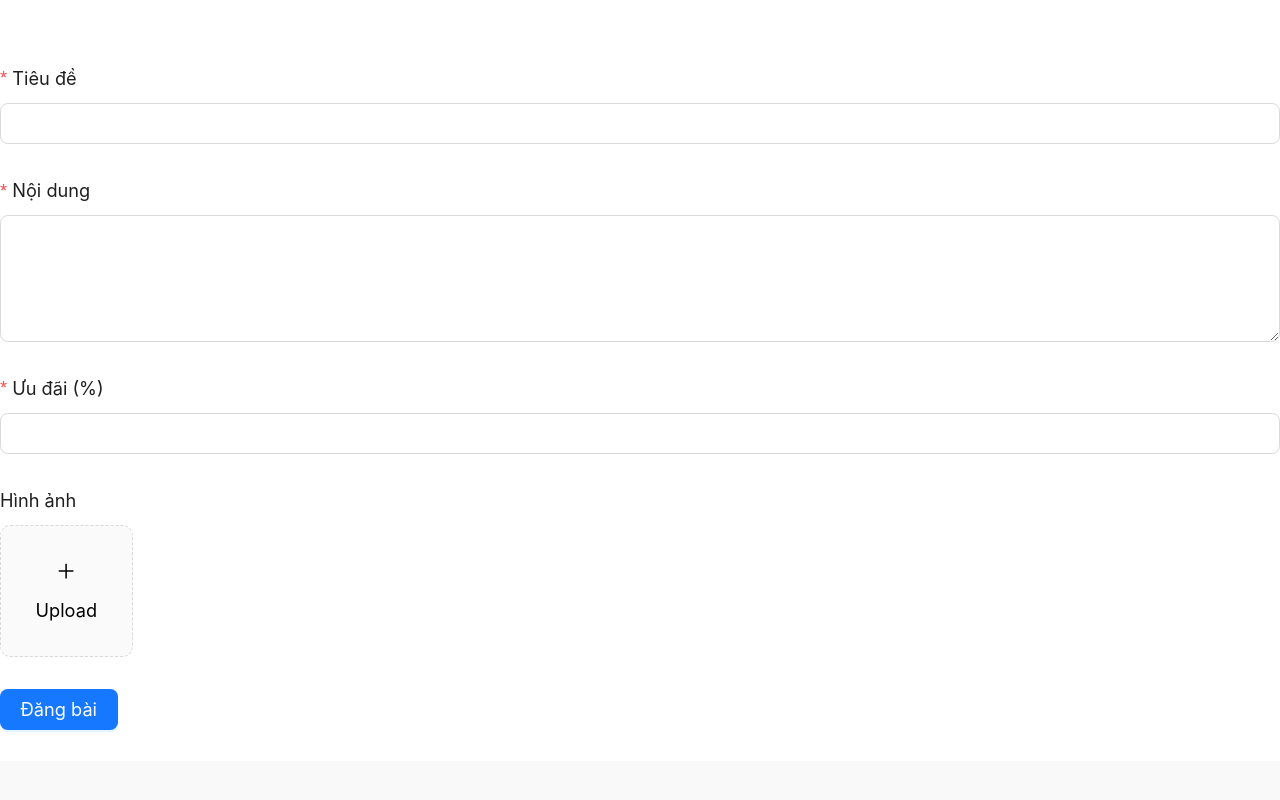
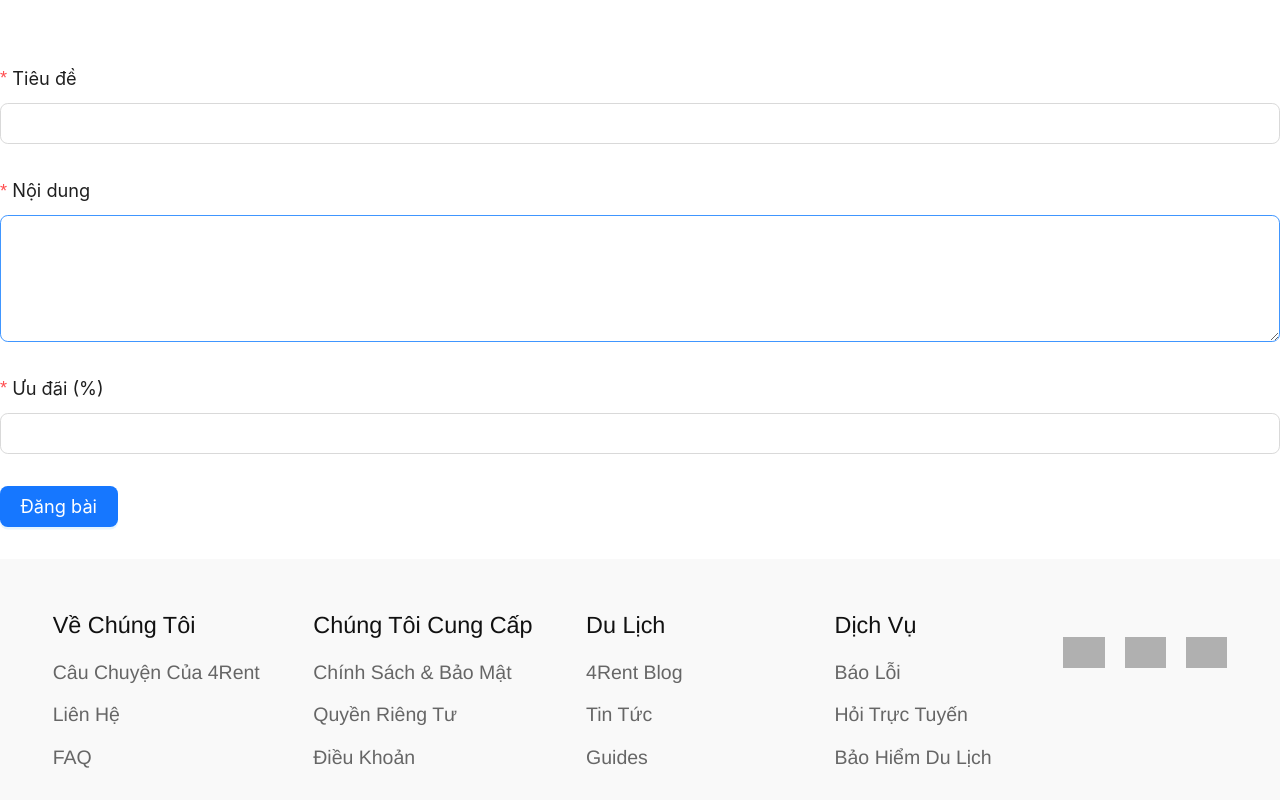
Before and after one commit to NeyuD96155/4Rent, a React (Create React App) app in the folder client/: page /form-discount in a window 1280 px wide. Shown: the top 800 px of the page. Built offline with nearby package versions, Linux system fonts and the light colour scheme; grey boxes are pictures that could not be loaded.

Commit message:
loại bỏ chức năng upload hình ảnh cho discount form

```diff
--- a/client/src/pages/Booking.js
+++ b/client/src/pages/Booking.js
@@ -1,3 +1,4 @@
+/* eslint-disable jsx-a11y/anchor-is-valid */
 import React, { useEffect, useState } from "react";
 import {
     Form,
@@ -139,7 +140,7 @@ const Booking = ({ userId, estateId }) => {
             <div className="content-container">
                 {estate ? (
                     <Card
-                        title={`Bạn Đang Đặt Phòng Tại Căn Hộ: ${estate.title}`}
+                        title={`Bạn Đang Đặt: ${estate.title}`}
                         className="info-card"
                     >
                         <div className="estate-info">
@@ -257,8 +258,11 @@ const Booking = ({ userId, estateId }) => {
                                 },
                             ]}
                         >
+
                             <Checkbox onChange={handleCheckboxChange}>
                                 Bằng cách tích vào hộp, bạn đồng ý với{" "}
+
+
                                 <a
                                     className="blue-link"
                                     href="#"
--- a/client/src/pages/BookingHistory.js
+++ /dev/null
@@ -1,36 +0,0 @@
-import React, { useEffect, useState } from 'react';
-import axios from 'axios';
-
-const BookingHistory = () => {
-  const [bookingHistory, setBookingHistory] = useState([]);
-
-  useEffect(() => {
-    // Gọi API endpoint để lấy dữ liệu lịch sử đặt phòng
-    axios.get('/success')
-      .then(response => {
-        setBookingHistory(response.data);
-      })
-      .catch(error => {
-        console.error('Lỗi khi lấy dữ liệu lịch sử đặt phòng:', error);
-      });
-  }, []);
-
-  return (
-    <div>
-      <h1>Lịch sử đặt phòng</h1>
-      <ul>
-        {bookingHistory.map((booking, index) => (
-          <li key={index}>
-            <p>Ngày đặt phòng: {new Date(booking.bookingDate).toLocaleDateString()}</p>
-            <p>Ngày check-in: {new Date(booking.checkIn).toLocaleDateString()}</p>
-            <p>Ngày check-out: {new Date(booking.checkOut).toLocaleDateString()}</p>
-            <p>Số tiền: {booking.amount}</p>
-            {/* Hiển thị các thông tin khác của giao dịch */}
-          </li>
-        ))}
-      </ul>
-    </div>
-  );
-};
-
-export default BookingHistory;
--- a/client/src/pages/DiscountForm.js
+++ b/client/src/pages/DiscountForm.js
@@ -1,5 +1,5 @@
 import React, { useState } from "react";
-import { Form, Input, Button, InputNumber, Upload, Select } from "antd";
+import { Form, Input, Button, InputNumber } from "antd";
 import api from "../config/axios";
 import { toast } from "react-toastify";
 import "../styles/Discount.css";
@@ -18,9 +18,7 @@ const DiscountForm = () => {
         });
         return formatter.format(value).replace(/\u200B/g, "");
     };
-    const [previewOpen, setPreviewOpen] = useState(false);
-    const [previewImage, setPreviewImage] = useState("");
-    const [previewTitle, setPreviewTitle] = useState("");
+
     const [fileList, setFileList] = useState([]);
     const parseCurrency = (value) => {
         return value.replace(/\D/g, "");
@@ -69,17 +67,6 @@ const DiscountForm = () => {
             reader.onerror = (error) => reject(error);
         });
 
-    const handleCancel = () => setPreviewOpen(false);
-    const handlePreview = async (file) => {
-        if (!file.url && !file.preview) {
-            file.preview = await getBase64(file.originFileObj);
-        }
-        setPreviewImage(file.url || file.preview);
-        setPreviewOpen(true);
-        setPreviewTitle(
-            file.name || file.url.substring(file.url.lastIndexOf("/") + 1)
-        );
-    };
     const handleChange = ({ fileList: newFileList }) =>
         setFileList(newFileList);
     const uploadButton = (
@@ -151,21 +138,6 @@ const DiscountForm = () => {
                     />
                 </Form.Item>
 
-                <Form.Item
-                    name="resource"
-                    label="Hình ảnh"
-                    className="discount-form-item"
-                >
-                    <Upload
-                        action="https://run.mocky.io/v3/435e224c-44fb-4773-9faf-380c5e6a2188"
-                        listType="picture-card"
-                        fileList={fileList}
-                        onPreview={handlePreview}
-                        onChange={handleChange}
-                    >
-                        {uploadButton}
-                    </Upload>
-                </Form.Item>
                 <Form.Item className="discount-form-item">
                     <Button
                         type="primary"
```
